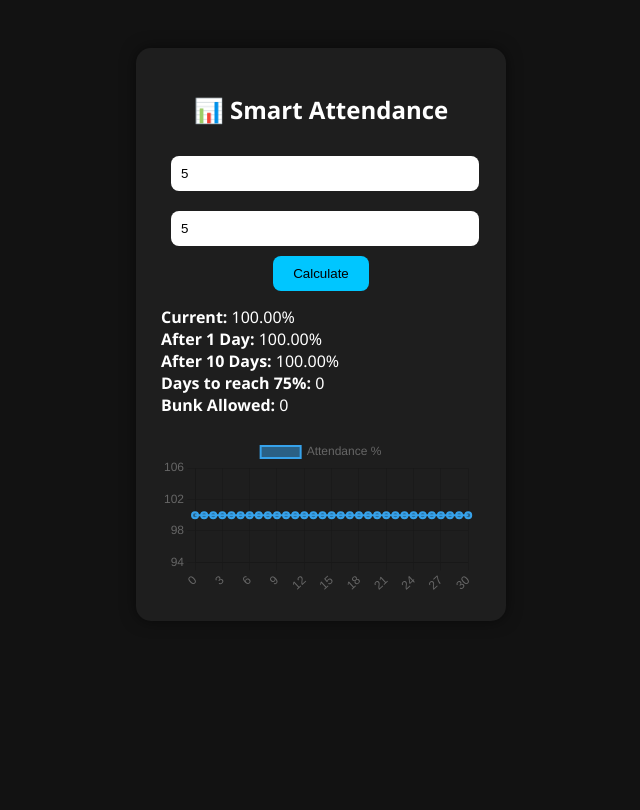
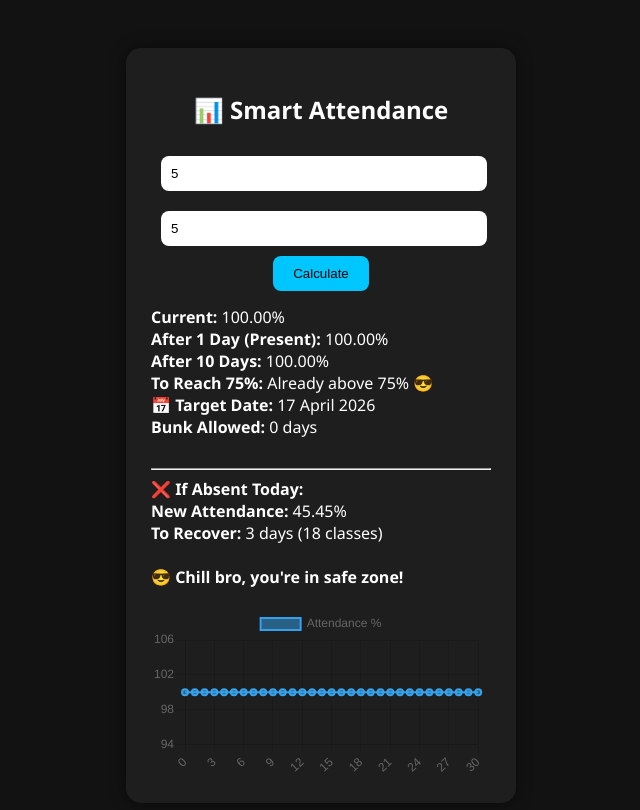
Before and after one commit to gangaramprakash/attendance-app, a plain HTML site: page attendance.html in a window 1280 px wide. Both pictures are taken after typing "5", "5" into the empty fields and a click on the button "Calculate". Shown: the whole page, without its empty margins (319-959 px from the left). Drawn offline with nearby package versions, Linux system fonts and the light colour scheme.

Commit message:
Update attendance.html

```diff
--- a/attendance.html
+++ b/attendance.html
@@ -2,8 +2,6 @@
 <html>
 <head>
     <title>Smart Attendance App</title>
-
-    <!-- Chart.js for graph -->
     <script src="https://cdn.jsdelivr.net/npm/chart.js"></script>
 
     <style>
@@ -19,7 +17,7 @@
             background: #1e1e1e;
             padding: 25px;
             border-radius: 15px;
-            width: 320px;
+            width: 340px;
             margin: auto;
             box-shadow: 0 0 15px rgba(0,0,0,0.5);
         }
@@ -39,10 +37,6 @@
             border: none;
             border-radius: 8px;
             cursor: pointer;
-        }
-
-        button:hover {
-            background: #00a3cc;
         }
 
         #result {
@@ -74,12 +68,27 @@
 <script>
 let chart;
 
+// ✅ WORKING DAYS FUNCTION (SKIP SUNDAYS)
+function addWorkingDays(startDate, daysToAdd) {
+    let date = new Date(startDate);
+    let addedDays = 0;
+
+    while (addedDays < daysToAdd) {
+        date.setDate(date.getDate() + 1);
+
+        if (date.getDay() !== 0) { // skip Sunday
+            addedDays++;
+        }
+    }
+    return date;
+}
+
 function calculate() {
     let total = parseInt(document.getElementById("total").value);
     let attended = parseInt(document.getElementById("attended").value);
 
     if (isNaN(total) || isNaN(attended) || total <= 0 || attended > total) {
-        alert("Enter valid inputs!");
+        alert("⚠️ Please enter valid inputs!");
         return;
     }
 
@@ -96,6 +105,22 @@ function calculate() {
         days++;
     }
 
+    let classesNeeded = days * 6;
+
+    let reachText = "";
+    if (percentage >= 75) {
+        reachText = "Already above 75% 😎";
+    } else {
+        reachText = `${days} days (${classesNeeded} classes)`;
+    }
+
+    // 📅 Working Date Calculation
+    let today = new Date();
+    let targetDate = addWorkingDays(today, days);
+
+    let options = { day: 'numeric', month: 'long', year: 'numeric' };
+    let finalDate = targetDate.toLocaleDateString('en-IN', options);
+
     // Bunk days
     let bunk = 0;
     while (true) {
@@ -104,14 +129,47 @@ function calculate() {
         bunk++;
     }
 
+    // ❌ Absent Today Feature
+    let absentTotal = total + 6;
+    let absentPercentage = (attended / absentTotal) * 100;
+
+    let absentDays = 0;
+    while (true) {
+        let future = ((attended + 6*absentDays) / (absentTotal + 6*absentDays)) * 100;
+        if (future >= 75) break;
+        absentDays++;
+    }
+
+    let absentClasses = absentDays * 6;
+
+    // 😄 SWEET WARNINGS
+    let warning = "";
+    if (percentage < 75) {
+        warning = "⚠️ Bro attend classes 😅 you're below 75%!";
+    } else if (percentage < 80) {
+        warning = "🙂 Safe but don’t bunk too much!";
+    } else {
+        warning = "😎 Chill bro, you're in safe zone!";
+    }
+
+    // OUTPUT
     document.getElementById("result").innerHTML =
         `<b>Current:</b> ${percentage.toFixed(2)}%<br>
-         <b>After 1 Day:</b> ${day1.toFixed(2)}%<br>
+         <b>After 1 Day (Present):</b> ${day1.toFixed(2)}%<br>
          <b>After 10 Days:</b> ${day10.toFixed(2)}%<br>
-         <b>Days to reach 75%:</b> ${days}<br>
-         <b>Bunk Allowed:</b> ${bunk - 1}`;
+         <b>To Reach 75%:</b> ${reachText}<br>
+         <b>📅 Target Date:</b> ${finalDate}<br>
+         <b>Bunk Allowed:</b> ${bunk - 1} days<br><br>
 
-    // GRAPH DATA
+         <hr>
+
+         <b>❌ If Absent Today:</b><br>
+         <b>New Attendance:</b> ${absentPercentage.toFixed(2)}%<br>
+         <b>To Recover:</b> ${absentDays} days (${absentClasses} classes)<br><br>
+
+         <b>${warning}</b>`;
+
+    // GRAPH
     let daysArr = [];
     let percentArr = [];
 
@@ -121,10 +179,8 @@ function calculate() {
         percentArr.push(future.toFixed(2));
     }
 
-    // Destroy old chart
     if (chart) chart.destroy();
 
-    // Create new chart
     let ctx = document.getElementById('chart').getContext('2d');
     chart = new Chart(ctx, {
         type: 'line',
@@ -135,9 +191,6 @@ function calculate() {
                 data: percentArr,
                 borderWidth: 2
             }]
-        },
-        options: {
-            responsive: true
         }
     });
 }
```
